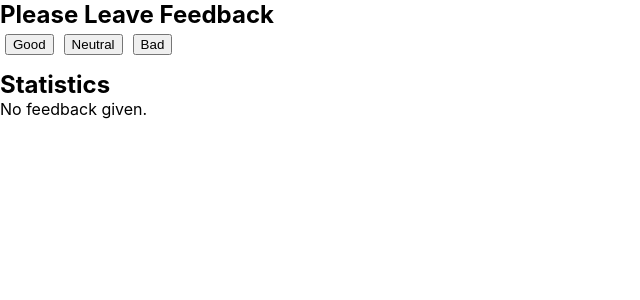
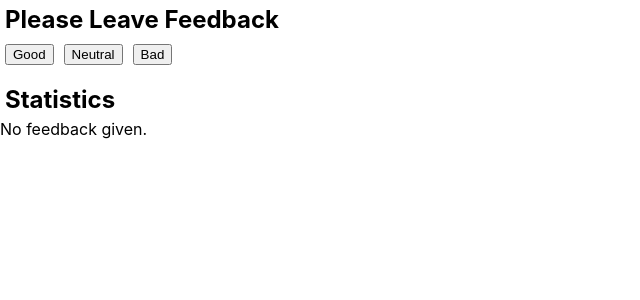
Before and after one commit to EmanVB/goit-react-hw-02-feedback, a React (Create React App) app: page / in a window 1280 px wide. Shown: the top 300 px of the page, without its empty margins (0-640 px from the left). Built offline with nearby package versions, Linux system fonts and the light colour scheme.

Commit message:
Add style to Section component

```diff
--- a/src/components/Section/Section.jsx
+++ b/src/components/Section/Section.jsx
@@ -3,7 +3,7 @@ import css from './Section.module.css';
 export const Section = ({ title, children }) => {
   return (
     <>
-      <h2>{title}</h2>
+      <h2 className={css.title}>{title}</h2>
       <section>{children}</section>
     </>
   );
--- a/src/components/Section/Section.module.css
+++ b/src/components/Section/Section.module.css
@@ -0,0 +1,3 @@
+.title {
+  padding: 5px;
+}
```
